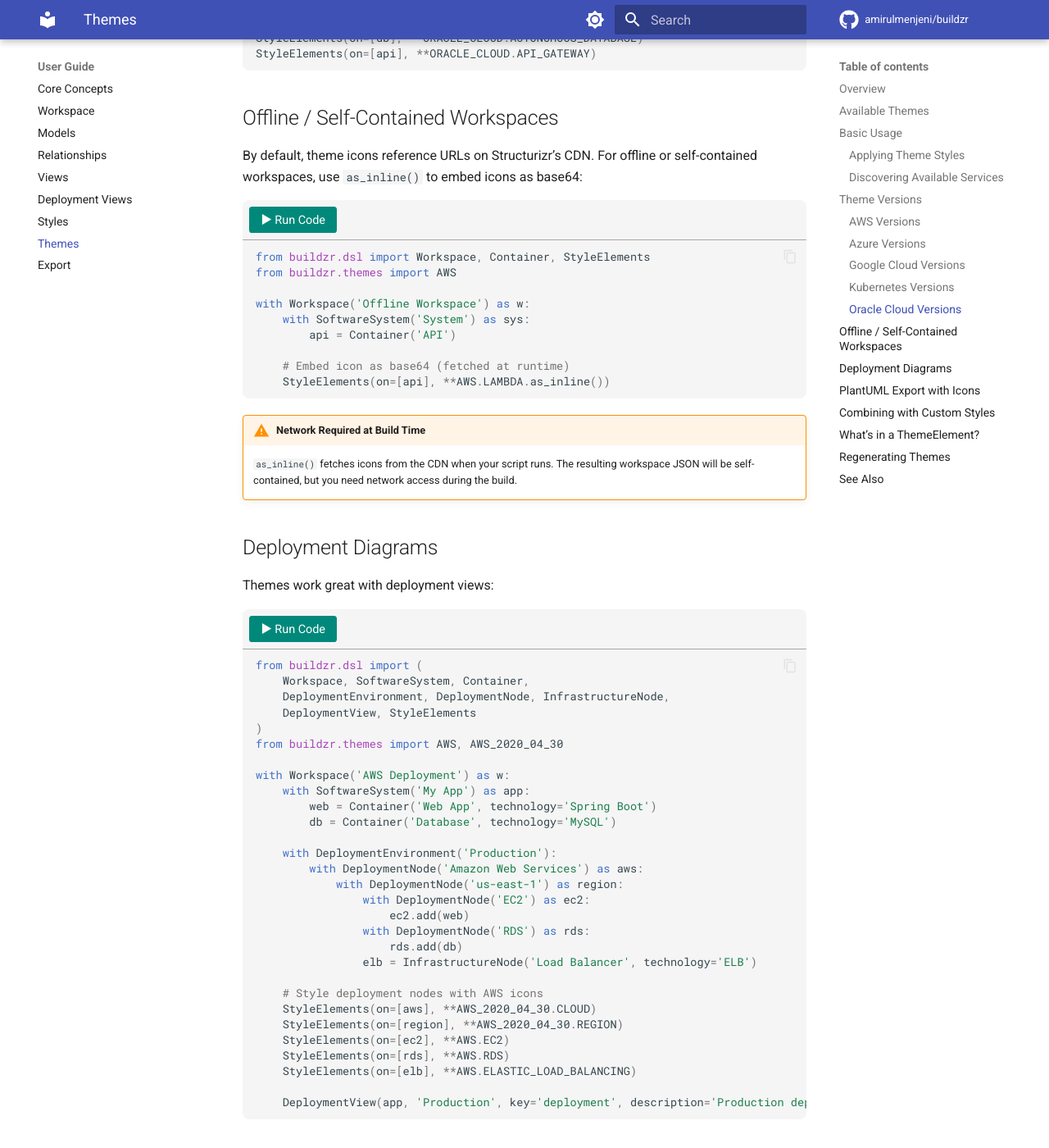
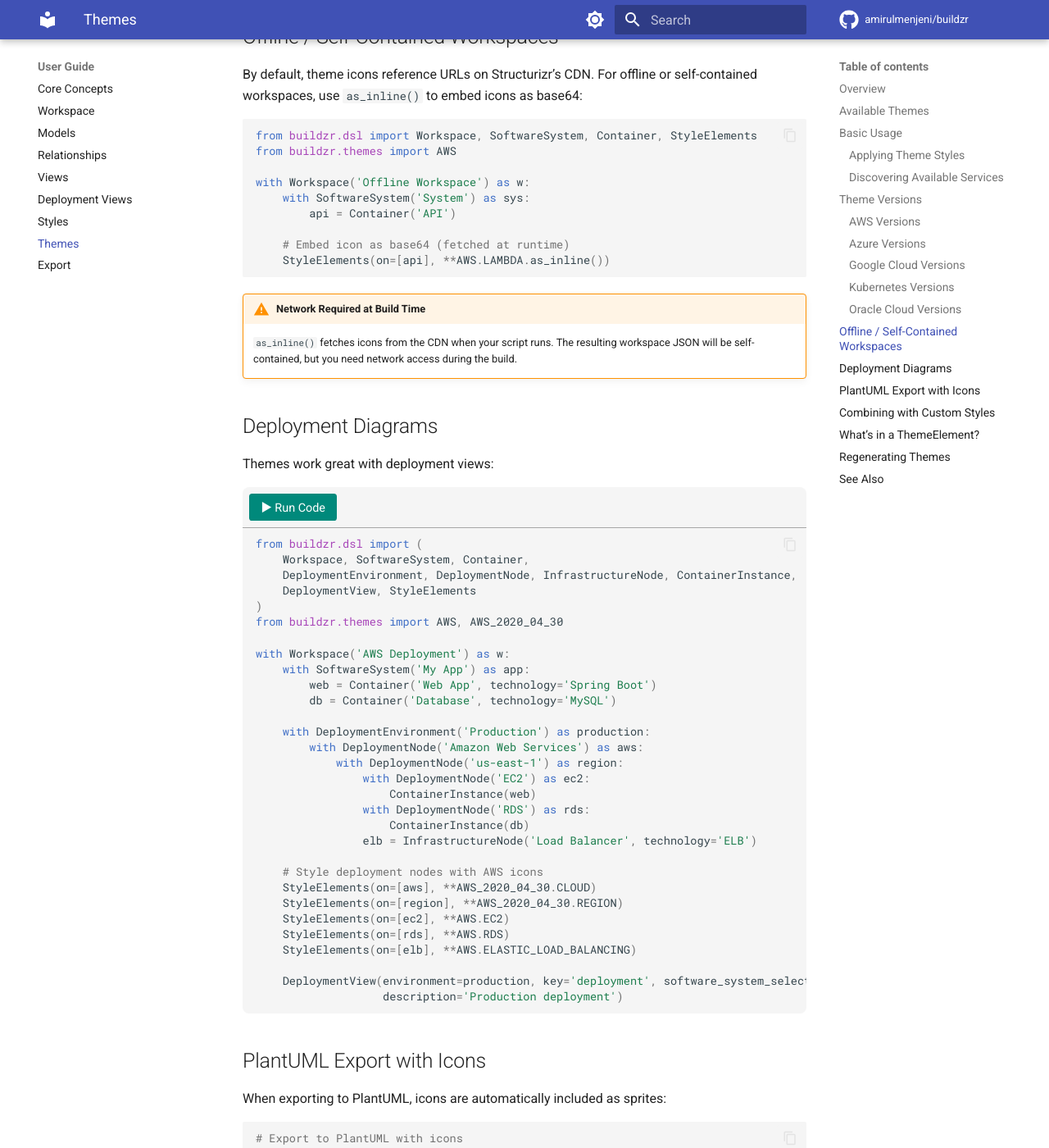
Before and after one commit to amirulmenjeni/buildzr, an MkDocs documentation site: the page built from docs/user-guide/themes.md, in a window 1280 px wide and 1400 px high, scrolled down 3491 px. Shown: the whole window at 82% size. Built offline with MkDocs 1.6.1 and Material for MkDocs 9.7.7, drawn with Linux system fonts in a browser that asks for light colours; comment, search, counter and statistics services are not loaded; some of the changed text lies outside the part shown.

Commit message:
docs: fix the themes examples
Import SoftwareSystem, list all_elements() as the theme elements it
returns, deploy with ContainerInstance and pass the environment to
DeploymentView; the fragments, the network icons and the PlantUML
export are no-run with their reason.

````diff
--- a/docs/user-guide/themes.md
+++ b/docs/user-guide/themes.md
@@ -9,7 +9,7 @@
 `buildzr` solves this with IDE-discoverable theme constants:
 
 ```python
-from buildzr.dsl import Workspace, Container, StyleElements
+from buildzr.dsl import Workspace, SoftwareSystem, Container, StyleElements
 from buildzr.themes import AWS
 
 with Workspace('My System') as w:
@@ -136,7 +138,8 @@
 By default, theme icons reference URLs on Structurizr's CDN. For offline or self-contained workspaces, use `as_inline()` to embed icons as base64:
 
 ```python
-from buildzr.dsl import Workspace, Container, StyleElements
+# no-run: as_inline() fetches the icons from the network
+from buildzr.dsl import Workspace, SoftwareSystem, Container, StyleElements
 from buildzr.themes import AWS
 
 with Workspace('Offline Workspace') as w:
@@ -157,7 +160,7 @@
 ```python
 from buildzr.dsl import (
     Workspace, SoftwareSystem, Container,
-    DeploymentEnvironment, DeploymentNode, InfrastructureNode,
+    DeploymentEnvironment, DeploymentNode, InfrastructureNode, ContainerInstance,
     DeploymentView, StyleElements
 )
 from buildzr.themes import AWS, AWS_2020_04_30
@@ -167,13 +170,13 @@
         web = Container('Web App', technology='Spring Boot')
         db = Container('Database', technology='MySQL')
 
-    with DeploymentEnvironment('Production'):
+    with DeploymentEnvironment('Production') as production:
         with DeploymentNode('Amazon Web Services') as aws:
             with DeploymentNode('us-east-1') as region:
                 with DeploymentNode('EC2') as ec2:
-                    ec2.add(web)
+                    ContainerInstance(web)
                 with DeploymentNode('RDS') as rds:
-                    rds.add(db)
+                    ContainerInstance(db)
                 elb = InfrastructureNode('Load Balancer', technology='ELB')
 
     # Style deployment nodes with AWS icons
@@ -183,7 +186,8 @@
     StyleElements(on=[rds], **AWS.RDS)
     StyleElements(on=[elb], **AWS.ELASTIC_LOAD_BALANCING)
 
-    DeploymentView(app, 'Production', key='deployment', description='Production deployment')
+    DeploymentView(environment=production, key='deployment', software_system_selector=app,
+                   description='Production deployment')
 ```
 
 ## PlantUML Export with Icons
@@ -209,7 +214,7 @@
 Theme styles can be combined with custom styling:
 
 ```python
-from buildzr.dsl import Workspace, Container, StyleElements
+from buildzr.dsl import Workspace, SoftwareSystem, Container, StyleElements
 from buildzr.themes import AWS
 
 with Workspace('Custom + Theme') as w:
````
Also changed, not shown: other parts of docs/user-guide/themes.md (+5 -2 lines).
